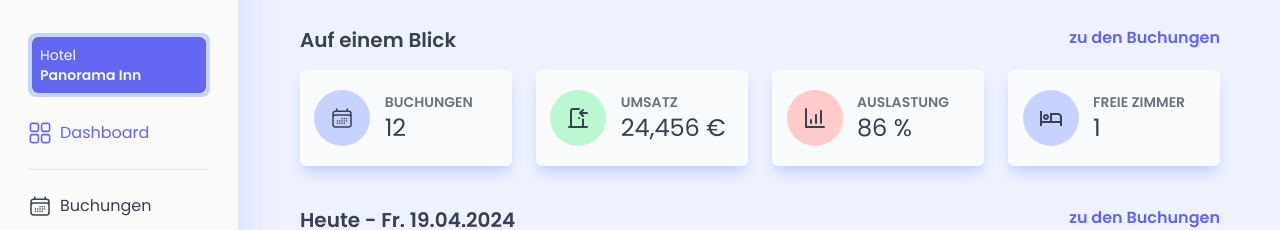
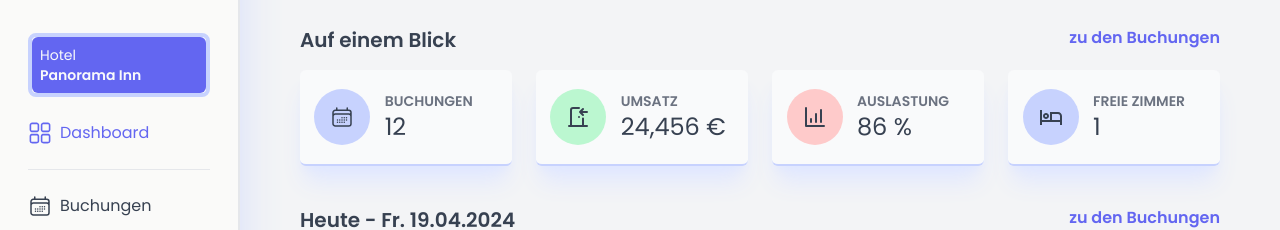
Before and after one commit to TonySN90/innovastay, a React (Vite) app: page /dashboard in a window 1280 px wide. Shown: the part 175-405 px from the top of the page. Built offline with nearby package versions, Linux system fonts and the light colour scheme; no server answers; the database is empty; a web font is replaced by a local one.

Commit message:
refactoring

```diff
--- a/src/pages/Dashboard.tsx
+++ b/src/pages/Dashboard.tsx
@@ -100,7 +100,7 @@ function DbSection({
 
 function DbInfoBox({children, color, title, content}: {children: React.ReactNode, color: string, title: string, content: string}) {
   return (
-    <div className="h-24 w-[48%] sm:w-[48%] md:w-[23%] bg-gray-50 rounded-md shadow-indigo-200 shadow-lg flex flex-wrap ">
+    <div className="h-24 w-[48%] sm:w-[48%] md:w-[23%] bg-gray-50 rounded-md shadow-indigo-100 shadow-xl flex flex-wrap border-b-2 border-indigo-200">
       <div className="w-[40%] h-full flex justify-center items-center">
         <div className={`${color} w-14 h-14 rounded-full flex justify-center items-center`}>{children}</div>
       </div>
@@ -144,7 +144,7 @@ function DbInfoCard({ id, title, rowContent }: { id: string; title: string, rowC
         </tr>
       </thead>
 
-      <tbody className="bg-gray-50 shadow-indigo-200 shadow-lg ">
+      <tbody className="bg-gray-50 border-b-2 border-indigo-200 shadow-indigo-100 shadow-xl">
       {rowContent === LoadingTypes.LOADING
       ? <tr><td><MiniSpinner /></td></tr>
       : rowContent.length === 0
--- a/src/styles/index.css
+++ b/src/styles/index.css
@@ -23,7 +23,7 @@
 body {
   font-family: "Poppins", sans-serif;
   color: #374151;
-  background: #e0e7ff89;
+  background: #f3f4f6;
 }
 
 .active {
--- a/src/ui/MainContent.tsx
+++ b/src/ui/MainContent.tsx
@@ -1,7 +1,7 @@
 function MainContent({ content }: { content: React.ReactNode }) {
   return (
     <div
-      className="p-2 mt-4 w-[100%] sm:w-[90%] mx-auto "
+      className="p-2 mt-4 w-[100%] sm:w-[90%] mx-auto"
       style={{
         maxHeight: "calc(100vh - 7rem)",
         scrollbarWidth: "thin",
```
